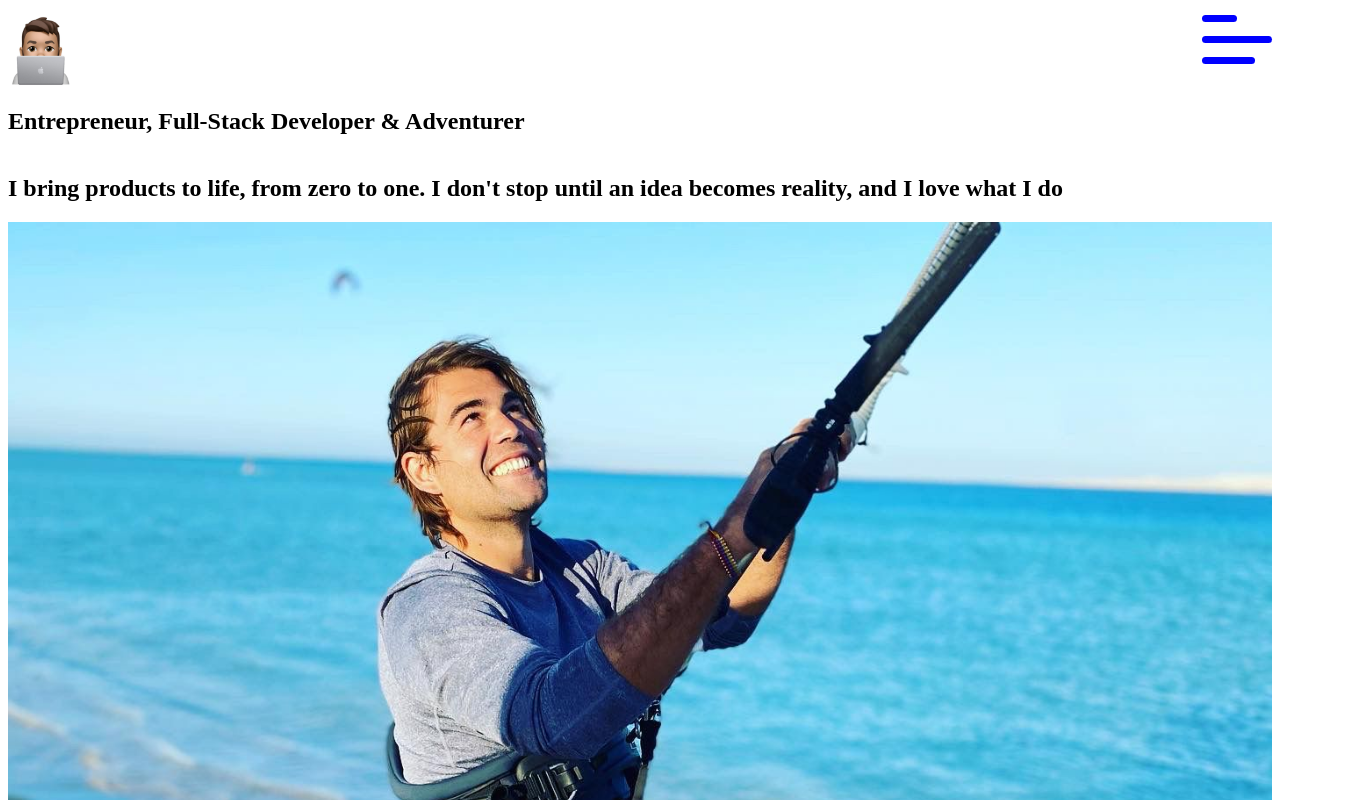
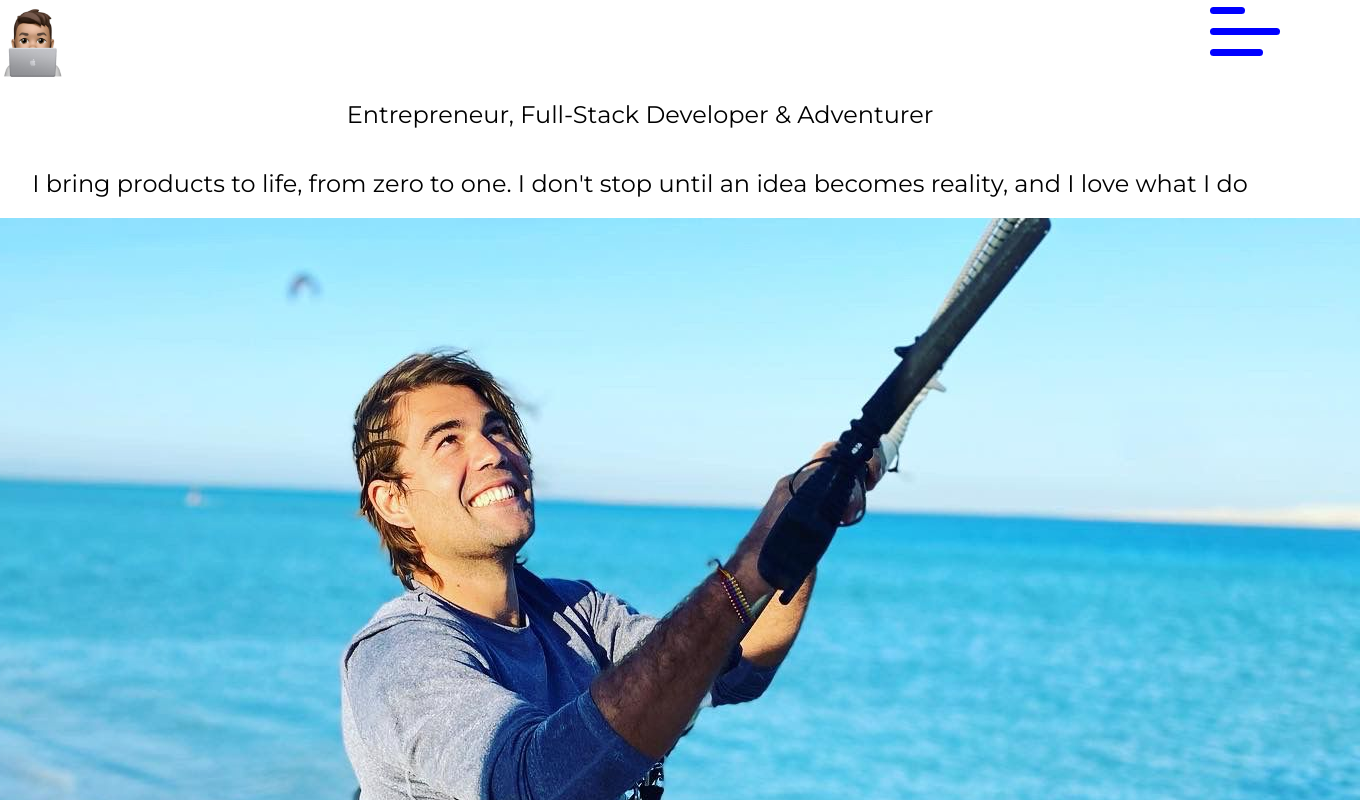
Before and after one commit to enriquebarco/portfolio, a React (Create React App) app: page / in a window 1280 px wide. Shown: the top 800 px of the page, 1360 px wide, since content can reach past the window. Built offline with nearby package versions, Linux system fonts and the light colour scheme.

Commit message:
added font

```diff
--- a/src/components/LandingHero/LandingHero.jsx
+++ b/src/components/LandingHero/LandingHero.jsx
@@ -7,7 +7,7 @@ export default function LandingHero() {
     <section className='landing-hero'>
         <h1 className="landing-hero__title">Entrepreneur, Full-Stack Developer & Adventurer</h1>
         <h2 className="landing-hero__text"> I bring products to life, from zero to one. I don't stop until an idea becomes reality, and I love what I do</h2>
-        <img src={Image} alt="Enrique Barco Kite Surf" />
+        <img className="landing-hero__image" src={Image} alt="Enrique Barco Kite Surf" />
     </section>
   )
 }
--- a/src/components/LandingHero/LandingHero.scss
+++ b/src/components/LandingHero/LandingHero.scss
@@ -2,4 +2,5 @@
     display: flex;
     flex-direction: column;
     justify-content: center;
+    align-items: center;
 }
--- a/src/index.js
+++ b/src/index.js
@@ -1,6 +1,7 @@
 import React from 'react';
 import ReactDOM from 'react-dom';
 import App from './App';
+import "./index.scss";
 
 ReactDOM.render(
   <React.StrictMode>
--- a/src/styles/_global.scss
+++ b/src/styles/_global.scss
@@ -1,3 +1,5 @@
+@use "./typography" as *;
+
 *,
 **::before,
 **::after {
--- a/src/styles/_typography.scss
+++ b/src/styles/_typography.scss
@@ -1,6 +1,6 @@
 @font-face {
     font-family: "Montserrat";
-    src: url("../assets/Fonts/Montserrat-VariableFont_wght.ttf") format("truetype");
+    src: url("../assets/fonts/Montserrat-VariableFont_wght.ttf") format("truetype");
     font-weight: 100 700;
     font-style: normal;
   }
```
